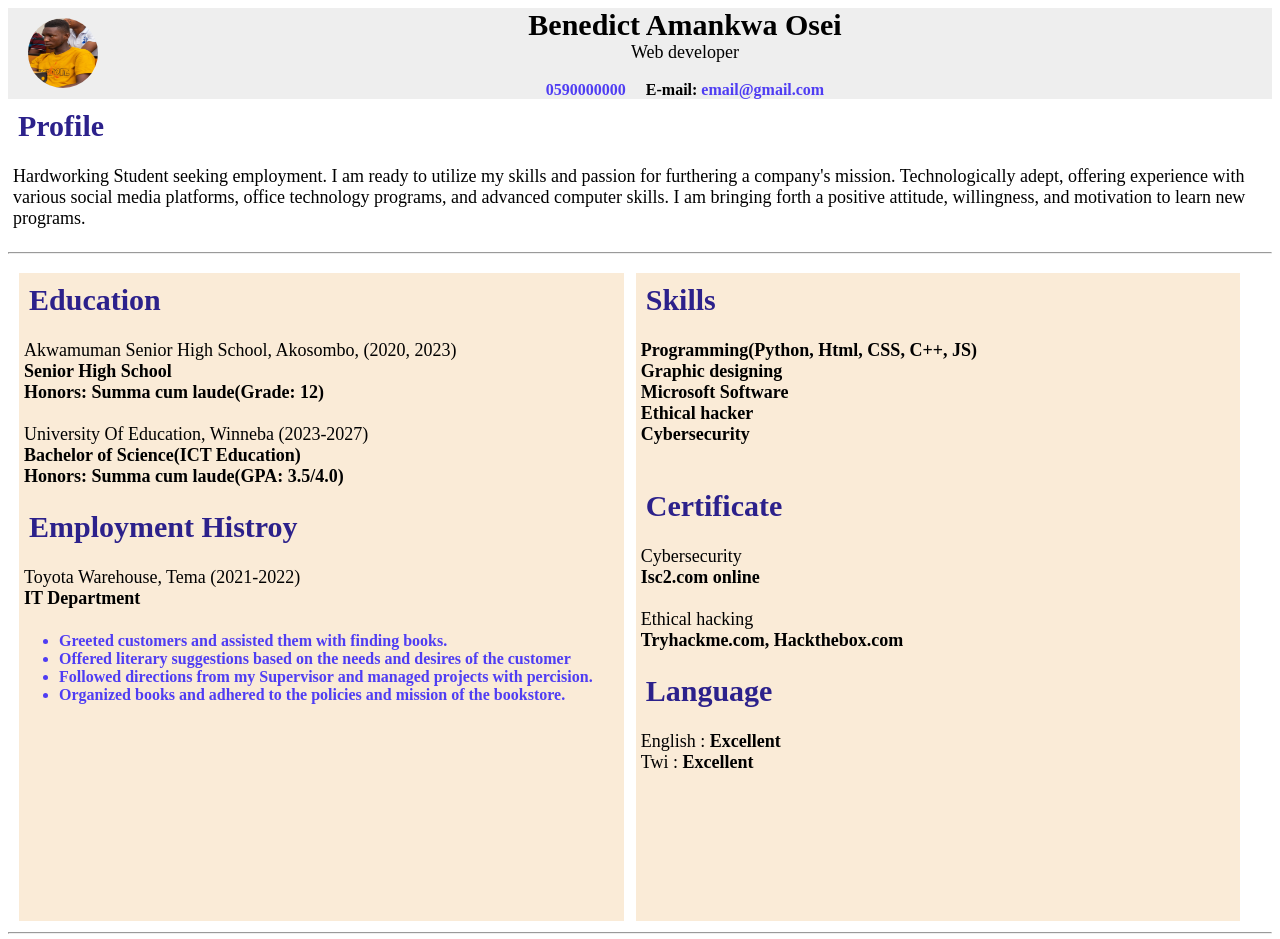
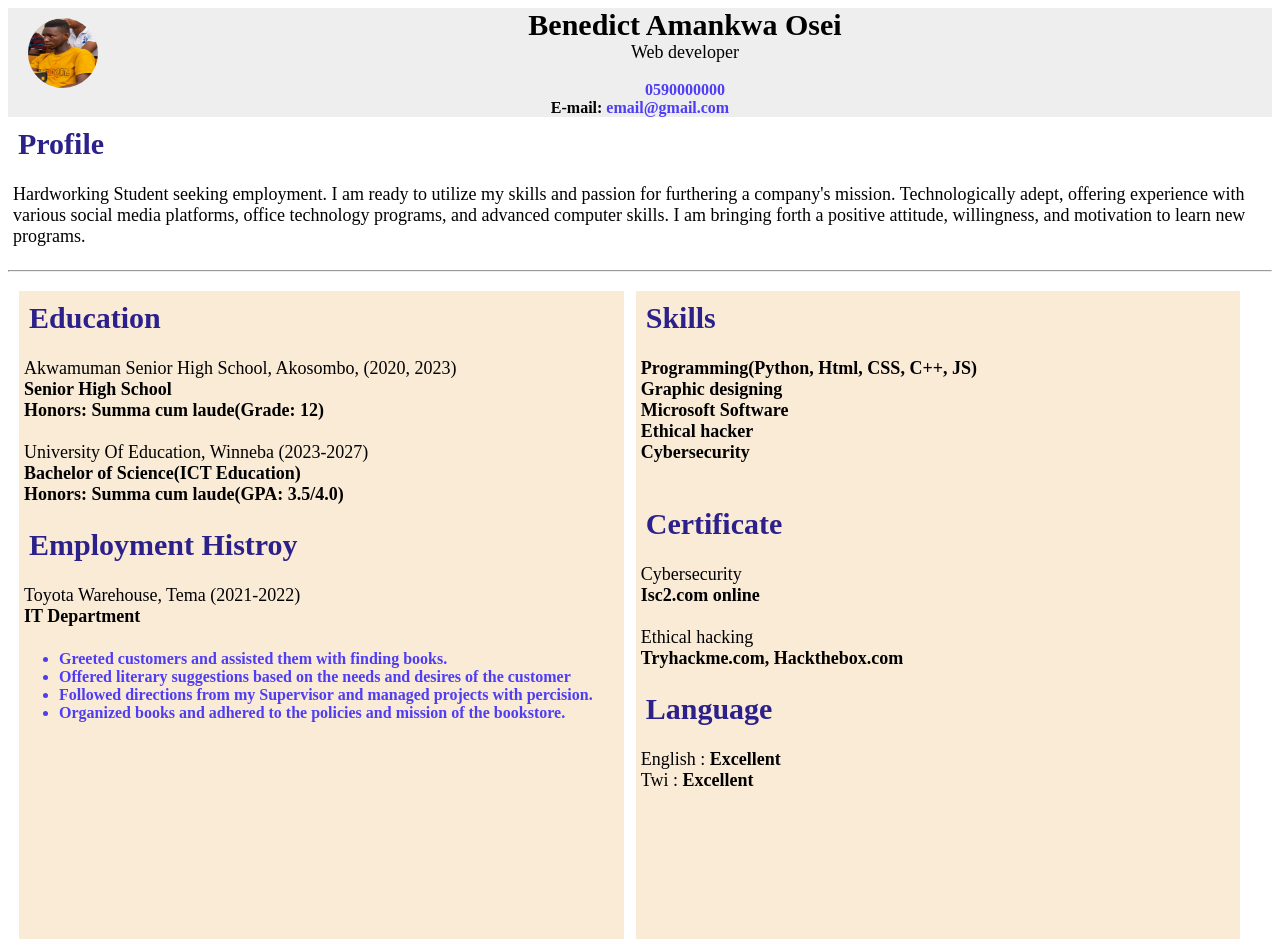
Before and after one commit to benedictamankw18/Profile_CVs, a plain HTML site: page index.html in a window 1280 px wide. Shown: the top 939 px of the page. Drawn offline with Linux system fonts and the light colour scheme.

Commit message:
index.html

```diff
--- a/index.html
+++ b/index.html
@@ -18,7 +18,7 @@
         </h1>
         <p class="job_title">Web developer</p>
         <br>
-        <t> 0590000000 &nbsp;&nbsp;&nbsp;
+        <t> 0590000000 <br>
             <b>E-mail:</b> email@gmail.com
         </t>
 
```
